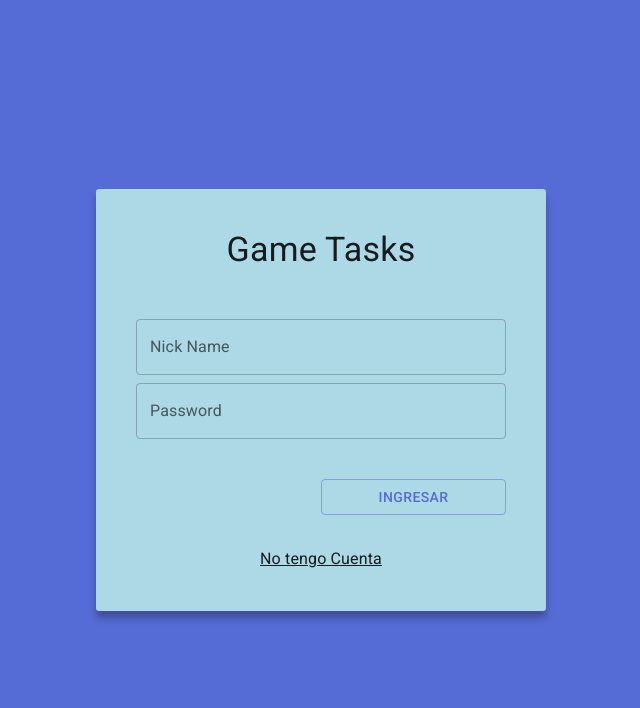
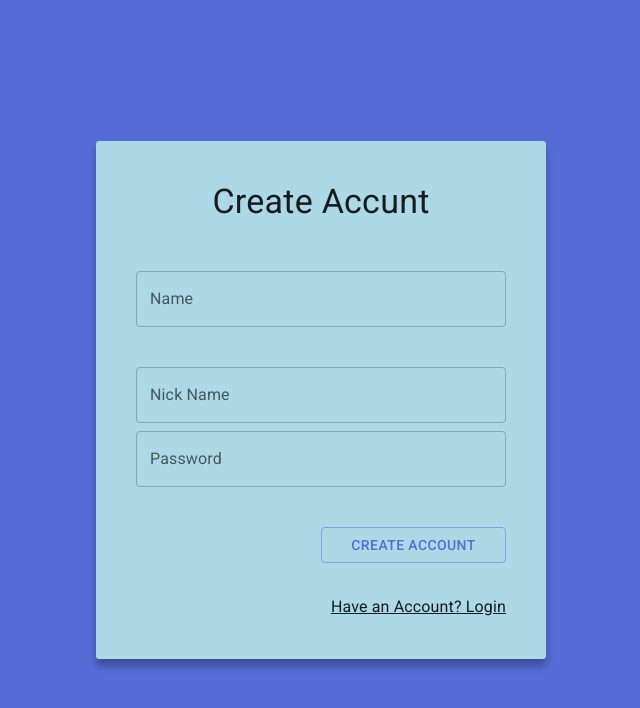
Before and after one commit to CJ-arg/mern-challenge, a React (Vite) app: page /auth/register in a window 1280 px wide. Shown: the top 708 px of the page, without its empty margins (319-959 px from the left). Built offline with nearby package versions, Linux system fonts and the light colour scheme.

Commit message:
Register  Page

```diff
--- a/src/auth/pages/LoginPage.tsx
+++ b/src/auth/pages/LoginPage.tsx
@@ -28,13 +28,13 @@ export const LoginPage = () => {
             <Grid item xs={12} sm={6}>
               <Button variant="outlined" fullWidth sx={{ mb: 1, mt: 5 }}>
                 {" "}
-                Ingresar
+                Login
               </Button>
             </Grid>
           </Grid>
           <Grid container direction="row" justifyContent="center">
             <Link component={RouterLink} color="inherit" to="/auth/register">
-              No tengo Cuenta
+              Don't have an Account
             </Link>
           </Grid>
         </Grid>
--- a/src/auth/pages/RegisterPage.tsx
+++ b/src/auth/pages/RegisterPage.tsx
@@ -4,10 +4,18 @@ import { AuthLayout } from "../layout/AuthLayout";
 
 export const RegisterPage = () => {
   return (
-    <AuthLayout title="Game Tasks">
+    <AuthLayout title="Create Accunt">
       {" "}
       <form>
         <Grid container>
+          <Grid item xs={12} sx={{ mt: 5 }}>
+            <TextField
+              label="Name"
+              type="name"
+              placeholder="Name"
+              fullWidth
+            ></TextField>
+          </Grid>
           <Grid item xs={12} sx={{ mt: 5 }}>
             <TextField
               label="Nick Name"
@@ -28,13 +36,13 @@ export const RegisterPage = () => {
             <Grid item xs={12} sm={6}>
               <Button variant="outlined" fullWidth sx={{ mb: 1, mt: 5 }}>
                 {" "}
-                Ingresar
+                Create Account
               </Button>
             </Grid>
           </Grid>
-          <Grid container direction="row" justifyContent="center">
-            <Link component={RouterLink} color="inherit" to="/auth/register">
-              No tengo Cuenta
+          <Grid container direction="row" justifyContent="right">
+            <Link component={RouterLink} color="inherit" to="/auth/login">
+              Have an Account? Login
             </Link>
           </Grid>
         </Grid>
```
